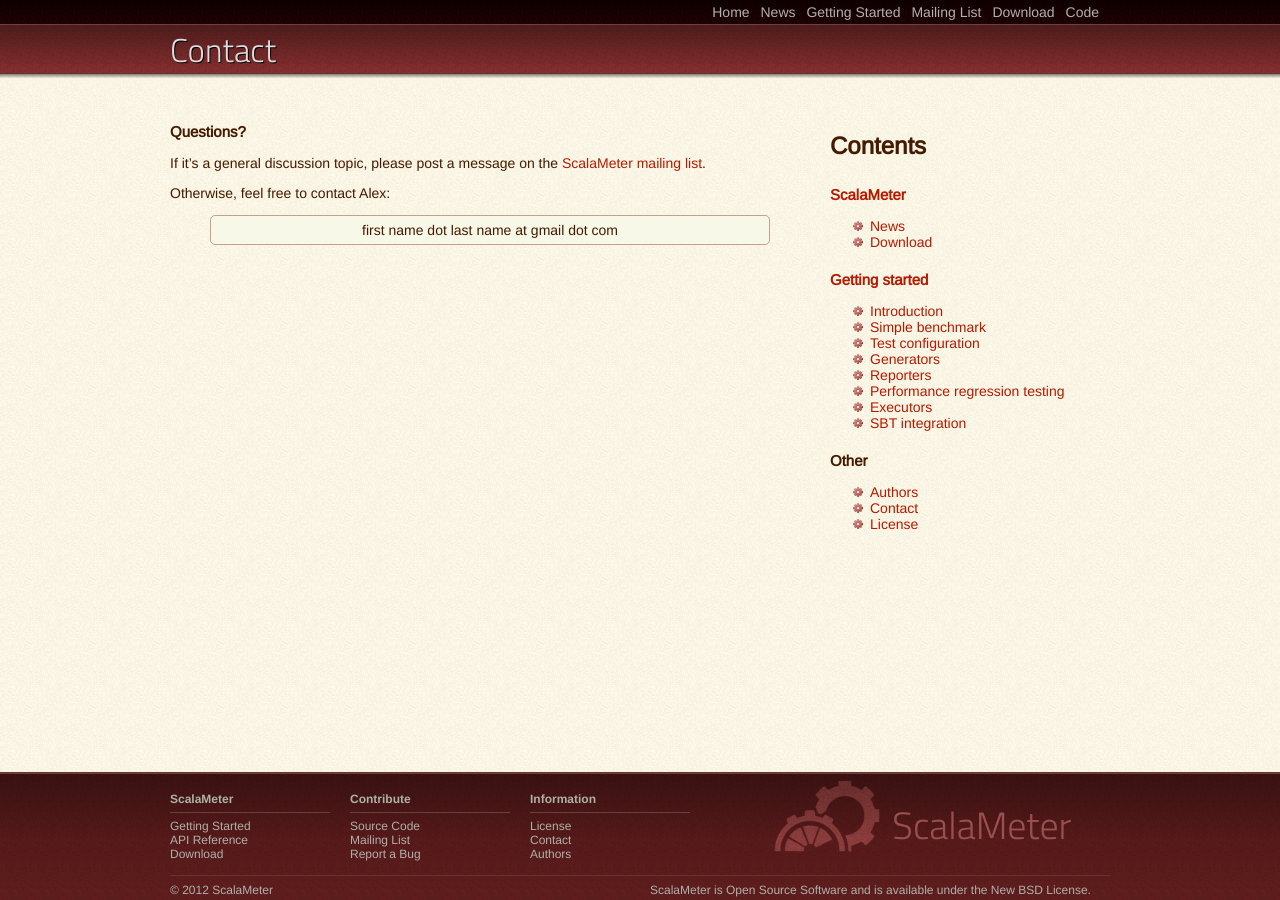
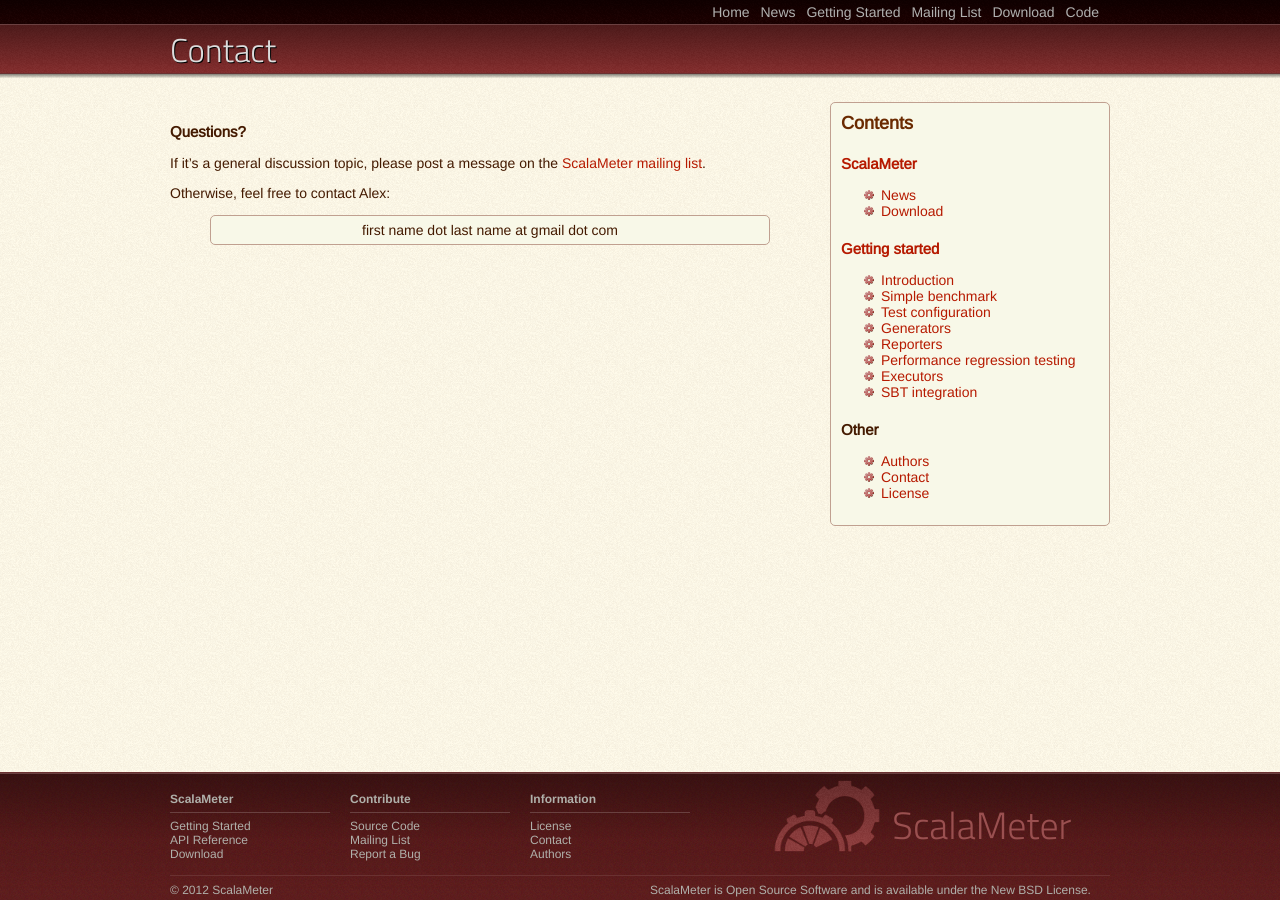
Before and after one commit to scalameter/scalameter, a Jekyll site: the page built from home/contact.md, in a window 1280 px wide. Built offline with Jekyll 4.4.1, drawn with Linux system fonts in a browser that asks for light colours.

Commit message:
Updating the website.

```diff
--- a/_includes/toc.htm
+++ b/_includes/toc.htm
@@ -1,7 +1,7 @@
 
-<div id="scroller">
+<div id="scroller" class="toc-panel">
 
-  <h2>Contents</h2>
+  <div class="toc"><span>Contents</span></div>
 
   {% for pg in site.pages %}
     {% if pg.partof == "getting-started" and pg.outof %}
--- a/resources/css/scalameter.css
+++ b/resources/css/scalameter.css
@@ -330,6 +330,28 @@
   text-shadow: 1px 1px #000000;
 }
 
-li.newstitle span {
+div.newsentries {
+}
+
+h1.newstitle {
+  font-family: LiberationSans;
   font-size: 24px;
+  padding-top: 10px;
+  border-bottom: 1px solid #cc7733;
+  text-shadow: none;
 }
+
+div.toc span {
+  padding-top: 10px;
+  font-size: 18px;
+  font-weight: bold;
+  color: #6a2a00;
+}
+
+div.toc-panel {
+  border: solid 1px #c0a090;
+  padding: 10px;
+  background-color: #f8f8e8;
+  -moz-border-radius: 5px;
+  border-radius: 5px;
+}
```
Also changed, not shown: home/gettingstarted/sbt.md (+27 -2 lines), home/news.md (+10 -6 lines).
